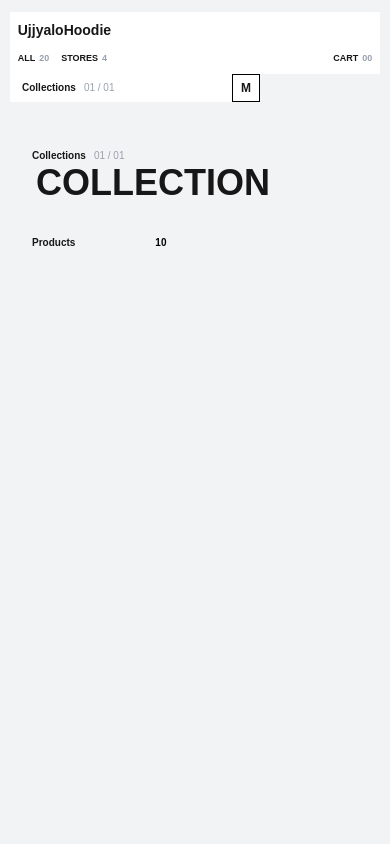
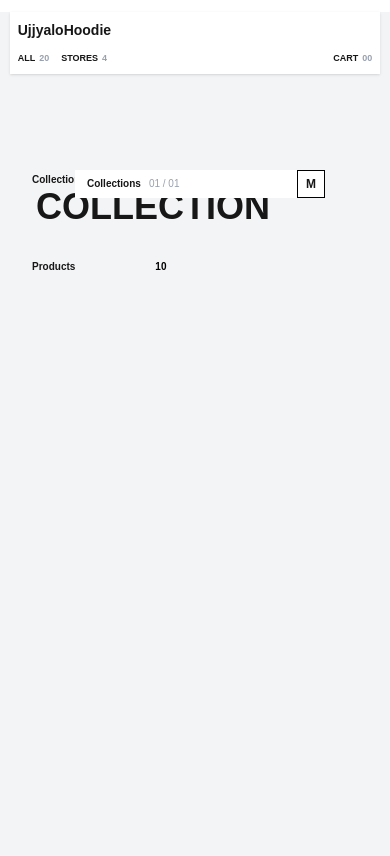
Before and after one commit to AayushKuinkel007/Hoodie_Ecom, a Next.js app in the folder frontend/: page / in a window 390 px wide. Built offline with nearby package versions, Linux system fonts and the light colour scheme.

Commit message:
UI updates

```diff
--- a/frontend/app/components/ui/Landing.jsx
+++ b/frontend/app/components/ui/Landing.jsx
@@ -1,17 +1,32 @@
+// components/ui/Landing.jsx
 import React from "react";
 
 const Landing = () => {
   return (
     <>
-      <div>
+      {/* Collections Bar */}
+      <div className="bg-white w-[250px] md:mt-3 ms-2.5 md:absolute md:top-2 md:right-5 z-10">
+        <div className="flex justify-between items-center">
+          {/* Left */}
+          <h2 className="text-[10px] font-semibold flex items-center gap-2 ms-3">
+            Collections
+            <span className="text-gray-400 font-normal">01 / 01</span>
+          </h2>
+
+          {/* Right box */}
+          <div className="w-7 h-7 border border-black flex items-center justify-center">
+            <span className="text-xs font-bold">M</span>
+          </div>
+        </div>
+      </div>
+
+      <div className="absolute left-5 top-40">
         <h2 className="text-[10px] font-semibold flex items-center gap-2 ms-3">
-          Collections
-          <span className="text-gray-400 font-normal">01 / 01</span>
+          Collections <span className="text-gray-400 font-normal">01 / 01</span>
         </h2>
         <h1 className="text-4xl uppercase font-bold ms-4 mb-8">Collection</h1>
         <h2 className="text-[10px] font-semibold flex items-center gap-20 ms-3">
-          Products
-          <span className="text-black font-semibold">10</span>
+          Products <span className="text-black font-semibold">10</span>
         </h2>
       </div>
     </>
--- a/frontend/app/page.jsx
+++ b/frontend/app/page.jsx
@@ -1,44 +1,22 @@
+// pages/index.jsx
 import React from "react";
 import Navbar from "./components/Navbar";
 import Landing from "./components/ui/Landing";
 
-const page = () => {
+const Page = () => {
   return (
-    <>
-      <section className="bg-gray-200/50 min-h-screen relative flex flex-col md:block">
-        <header>
+    <section className="bg-gray-100 min-h-screen relative">
       {/* Navbar */}
-          <div className="bg-white w-[95%] md:w-92 mx-auto mt-3 md:fixed md:top-2 md:left-5 z-20">
+      <header className="bg-white w-[95%] md:w-92 mx-auto mt-3 md:fixed md:top-2 md:left-5 z-20 shadow-sm">
         <Navbar />
-          </div>
-
-          {/* Collections Bar */}
-          <div className="bg-white w-[250px] md:mt-3 ms-2.5 md:absolute md:top-2 md:right-5 z-10">
-            <div className="flex justify-between items-center">
-              {/* Left */}
-              <h2 className="text-[10px] font-semibold flex items-center gap-2 ms-3">
-                Collections
-                <span className="text-gray-400 font-normal">01 / 01</span>
-              </h2>
-
-              {/* Right box */}
-              <div className="w-7 h-7 border border-black flex items-center justify-center">
-                <span className="text-xs font-bold">M</span>
-              </div>
-            </div>
-          </div>
       </header>
 
-        {/* Page Start */}
-        <main>
-          {/* Landing Section */}
-          <section className="absolute top-35 ms-3 p-2">
+      {/* Main Content */}
+      <main className="pt-24 md:pt-32 px-4 md:px-10 flex justify-center">
         <Landing />
-          </section>
       </main>
     </section>
-    </>
   );
 };
 
-export default page;
+export default Page;
```
Lines whose indentation alone changed are shown as unchanged.
